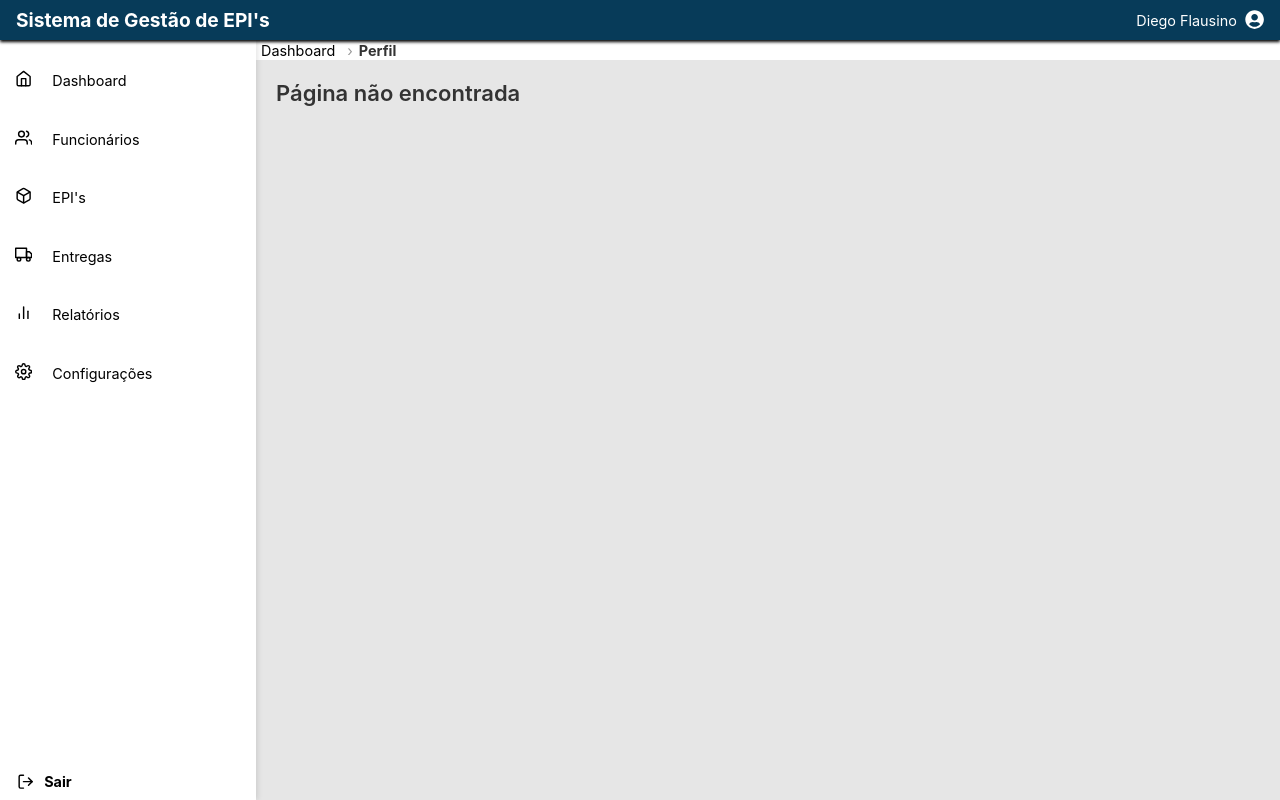
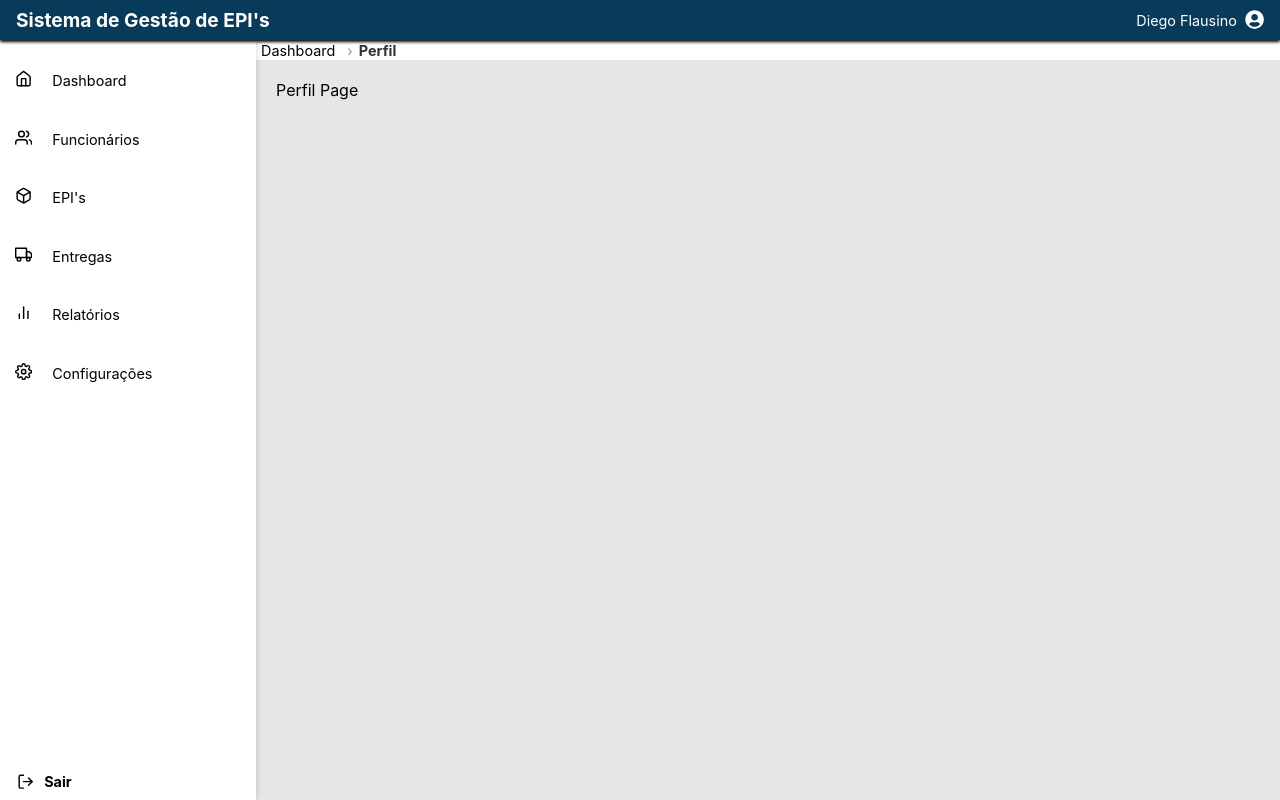
Before and after one commit to diegoflausino45/gestao-de-EPI, a React (Vite) app: page /perfil in a window 1280 px wide. Built offline with nearby package versions, Linux system fonts and the light colour scheme.

Commit message:
Commit criação de pagina de perfil e rotas

```diff
--- a/src/components/Header/index.jsx
+++ b/src/components/Header/index.jsx
@@ -1,15 +1,16 @@
 import Styles from "./styles.module.css"
 import { FaUserCircle } from "react-icons/fa";
+import { Link } from "react-router-dom";
 
 function Header() {
 
     return (
         <div className={Styles.header}>
             <h4>Sistema de Gestão de EPI's</h4>
-            <div className={Styles.user}>
+            <Link to={'/perfil'} className={Styles.user}>
                 <span>Diego Flausino</span>
                 <FaUserCircle />
-            </div>
+            </Link>
         </div>
     )
 }
--- a/src/components/Header/styles.module.css
+++ b/src/components/Header/styles.module.css
@@ -37,3 +37,8 @@ h4{
 .user svg{
     font-size: 1.2em;
 }
+
+a{
+    text-decoration:none;
+    color: white;
+}
--- /dev/null
+++ b/src/containers/Perfil/index.jsx
@@ -0,0 +1,5 @@
+function Perfil() {
+  return <div>Perfil Page</div>;
+}
+
+export default Perfil;
--- a/src/routes/routes.jsx
+++ b/src/routes/routes.jsx
@@ -14,6 +14,7 @@ import CadastroEPI from "../containers/CadastroEPI"
 import Login from "../containers/Login"
 import NotFound from "../containers/NotFound"
 import Setores from "../containers/Setores"
+import Perfil from "../containers/Perfil"
 
 
 
@@ -44,6 +45,7 @@ function AppRouter() {
                         <Route path="/configuracoes" element={<Configuracoes />} />
                         <Route path="/cadastro-epi" element={<CadastroEPI />} />
                         <Route path="/login" element={<Login />} />
+                        <Route path="/perfil" element={<Perfil />}/>
                         <Route path="*" element={<NotFound />} />
                     </Routes>
                 </div>
```
